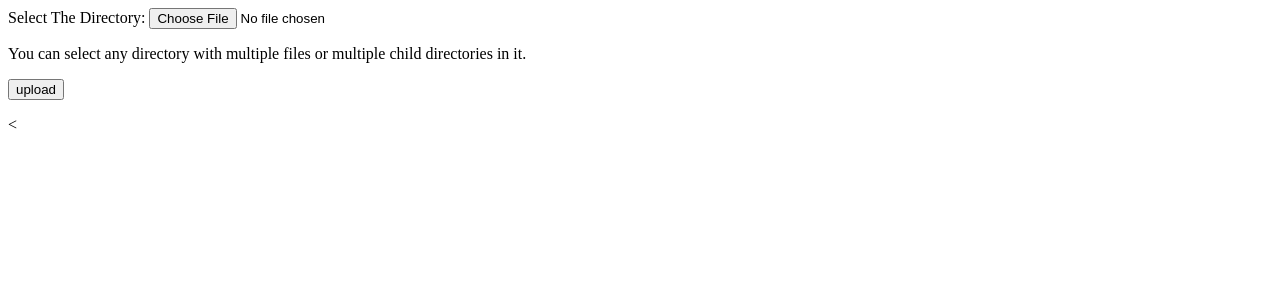
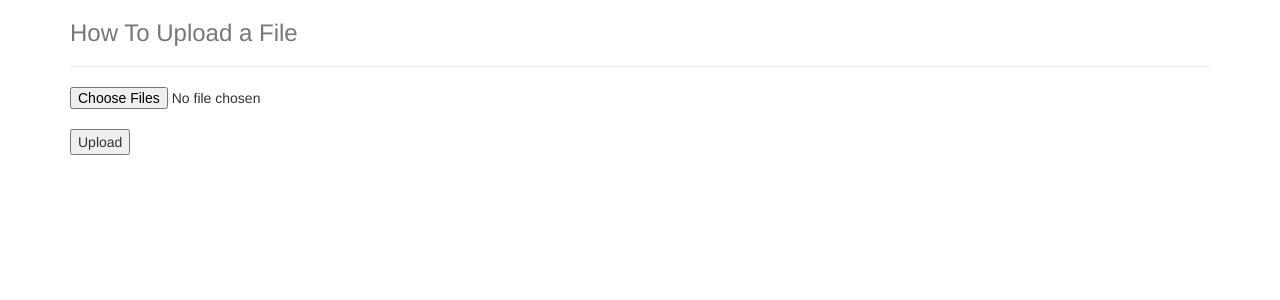
Before and after one commit to Mohish-Nemade/FoodMLSpecs, a Flask app: page /upload/ in a window 1280 px wide. Shown: the top 300 px of the page. Run offline with Flask 2, Linux system fonts and the light colour scheme; some libraries are stand-ins or nearby versions.

Commit message:
Add files via upload

```diff
--- a/FoodMLSpecs1/templates/upload.html
+++ b/FoodMLSpecs1/templates/upload.html
@@ -1,12 +1,22 @@
-<html>
-<body>
-<form action="http://127.0.0.1:5000/uploader" method="POST" enctype="multipart/form-data">
-<p>Select The Directory:
-  <input type="file" webkitdirectory mozdirectory />
-</p>
-<p>You can select any directory with multiple files or multiple child directories in it.</p>
-<input type="submit" value="upload"/>
-</form>
-<
-</body>
+<!DOCTYPE html>
+<html lang="en">
+  <head>
+    <link href="//netdna.bootstrapcdn.com/bootstrap/3.0.0/css/bootstrap.min.css"
+          rel="stylesheet">
+  </head>
+  <body>
+    <div class="container">
+      <div class="header">
+        <h3 class="text-muted">How To Upload a File</h3>
+      </div>
+      <hr/>
+      <div>
+
+      <form action="http://127.0.0.1:5000/uploader" method="POST" enctype="multipart/form-data">
+        <input type="file" multiple="" name="file[]" class="span3" /><br />
+        <input type="submit" value="Upload"  class="span2">
+      </form>
+      </div>
+    </div>
+  </body>
 </html>
```
